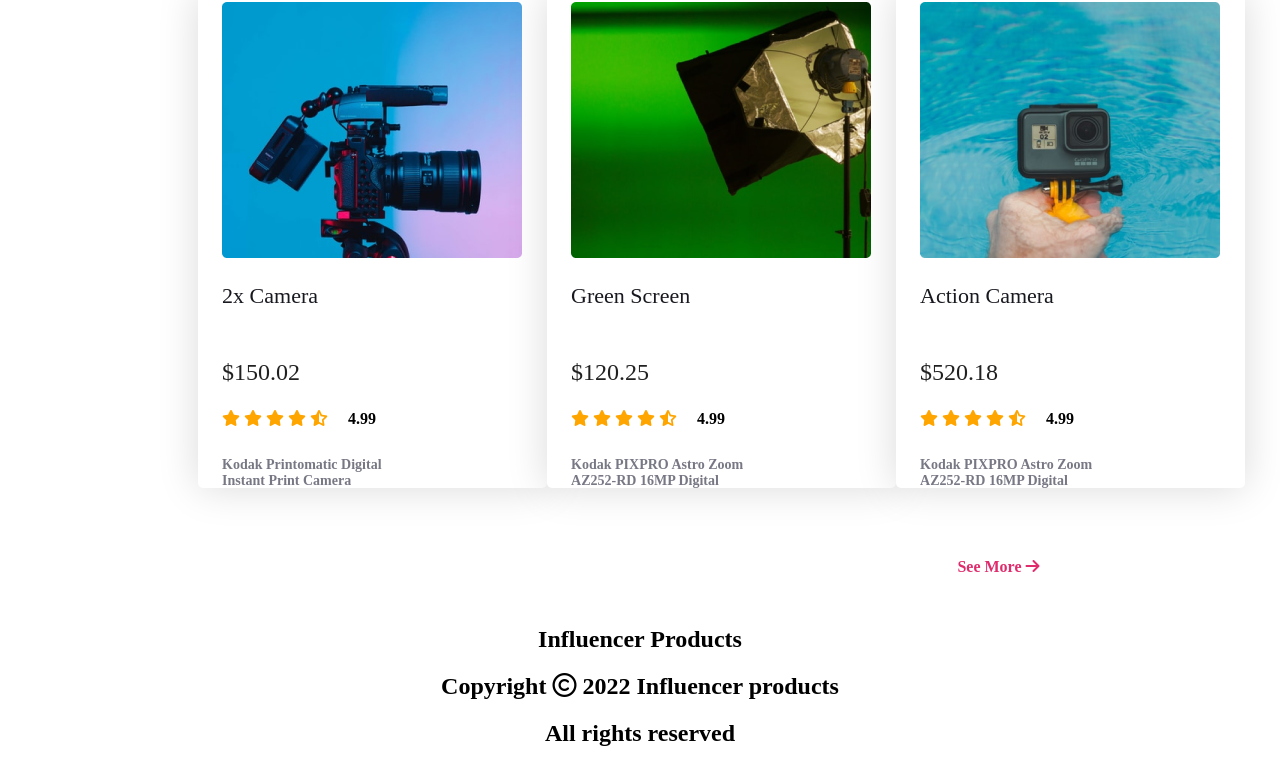
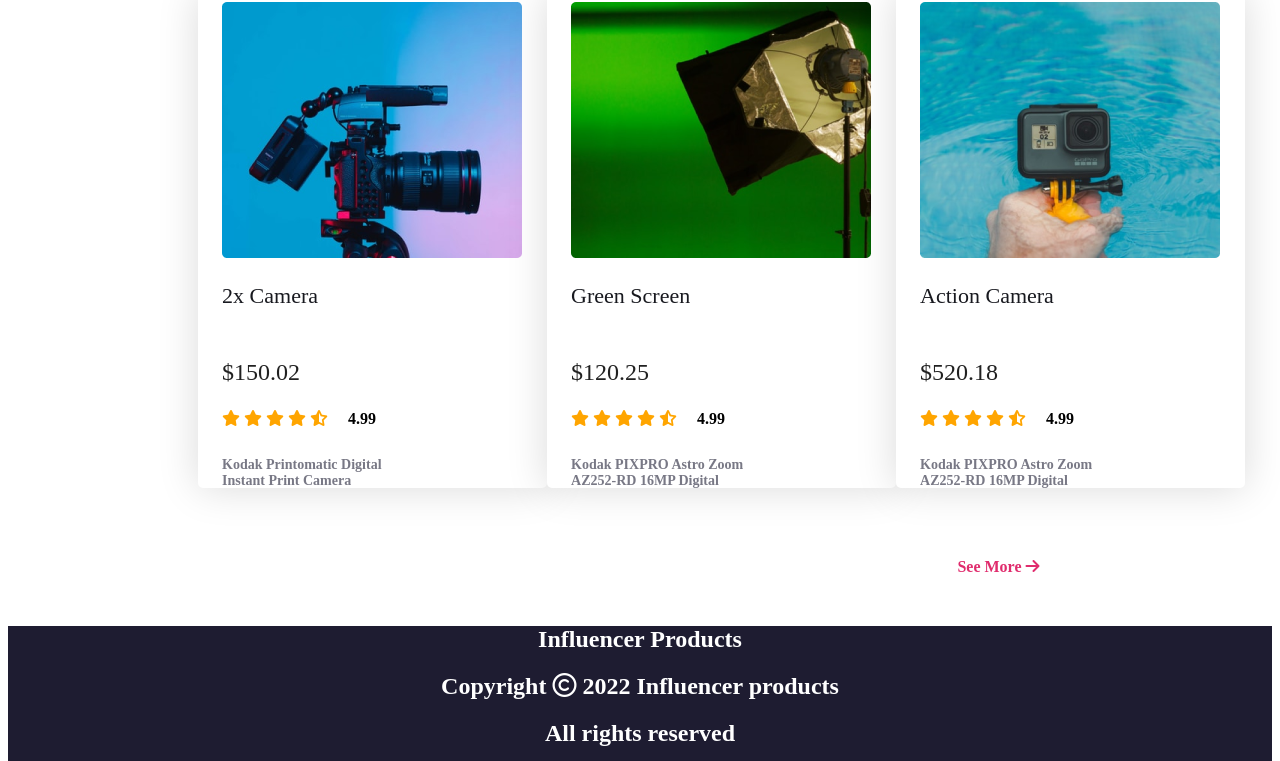
Before and after one commit to Asifrana0077/assignment-2, a plain HTML site: page index.html in a window 1280 px wide. Shown: the part 1786-2547 px from the top of the page. Drawn offline with Linux system fonts and the light colour scheme.

Commit message:
ALHAMDULLIAH

```diff
--- a/style.css
+++ b/style.css
@@ -121,6 +121,8 @@ hr{
   }
   footer {
       text-align: center;
+      color: white;
+      background-color: rgb(30, 28, 49);
 
   }
 
```
Also changed, not shown: index.html (+1 -1 lines).
